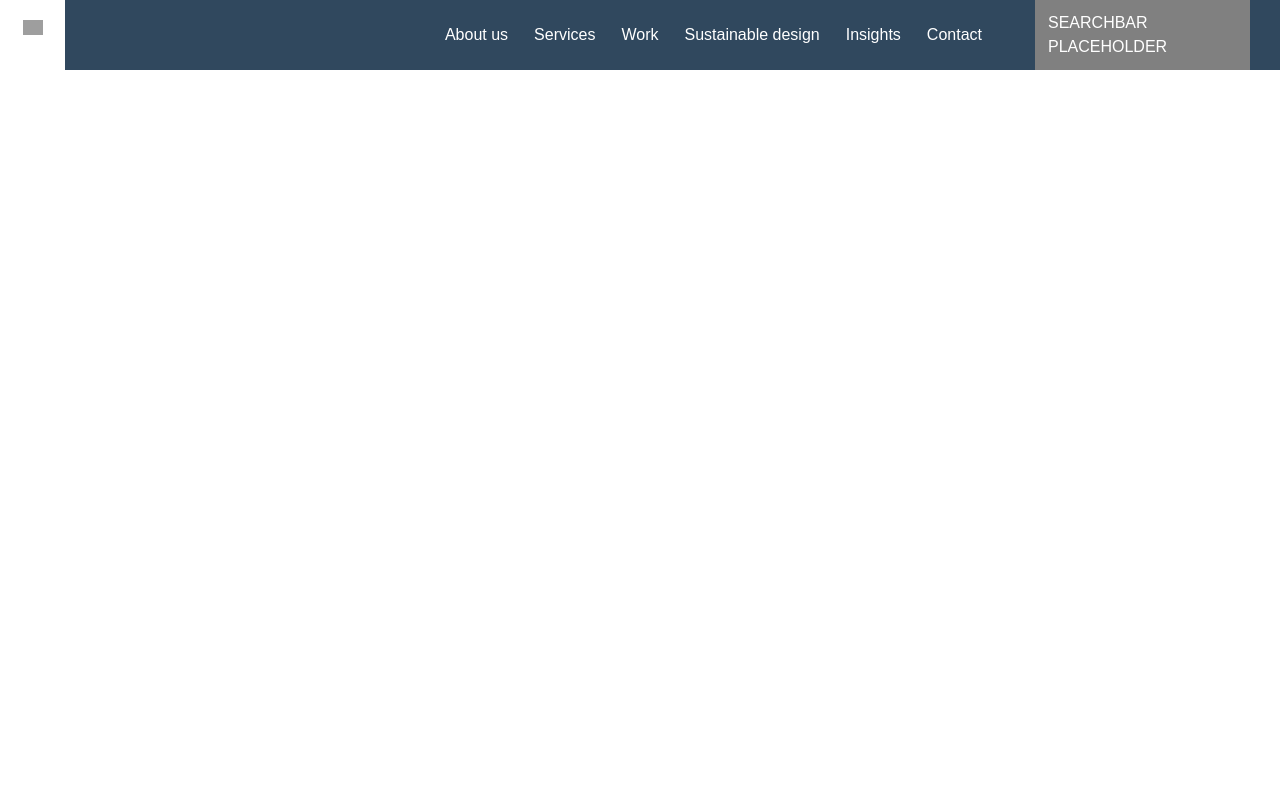
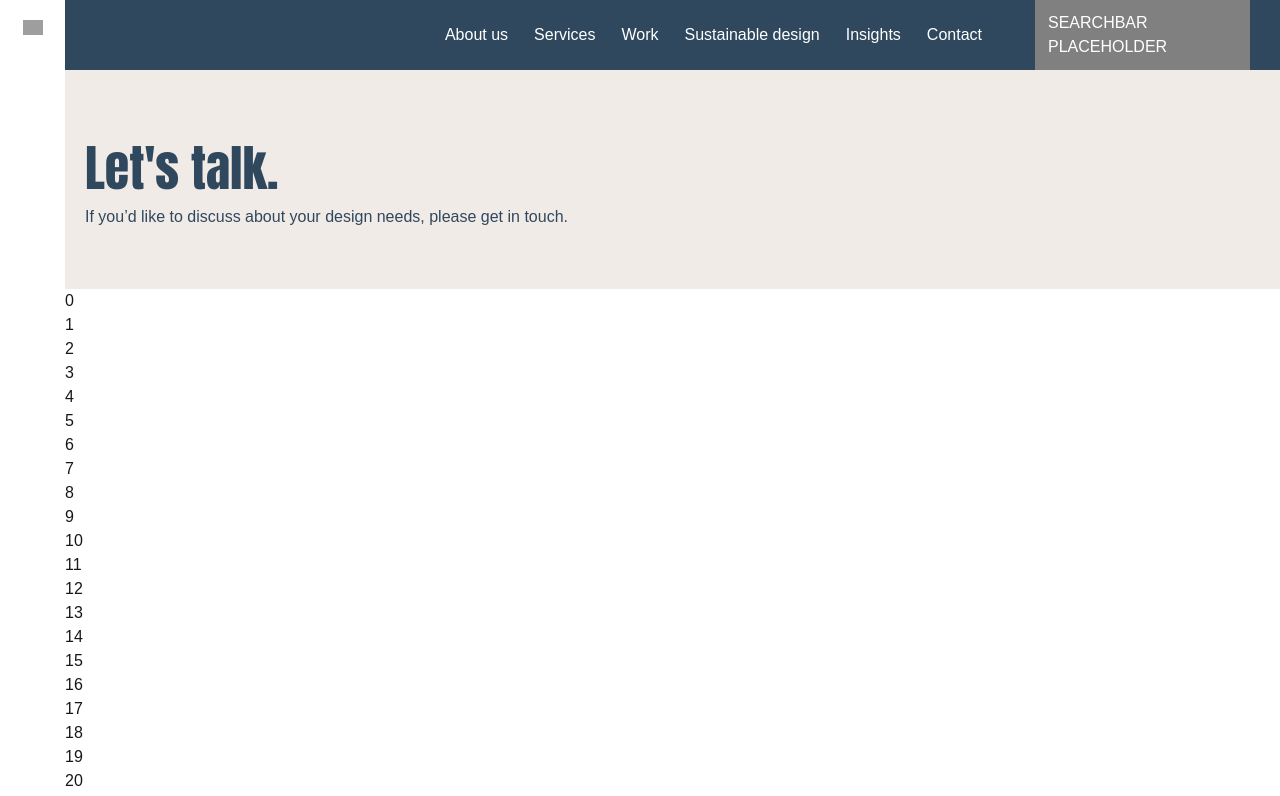
Before and after one commit to digital-cowboy-91/wdc-contact-page, a Next.js app: page / in a window 1280 px wide. Shown: the top 796 px of the page. Built offline with nearby package versions, Linux system fonts and the light colour scheme; grey boxes are pictures that could not be loaded; some icons are missing.

Commit message:
adds page header

```diff
--- /dev/null
+++ b/app/components/PageHeader.tsx
@@ -0,0 +1,10 @@
+export default function PageHeader() {
+  return (
+    <div id="header" className="bg-subtle py-[60px] px-[20px] text-primary">
+      <h1 className="text-[50px]">Let's talk.</h1>
+      <p>
+        If you’d like to discuss about your design needs, please get in touch.
+      </p>
+    </div>
+  );
+}
--- a/app/globals.css
+++ b/app/globals.css
@@ -22,3 +22,7 @@ body {
   background: var(--background);
   font-family: Arial, Helvetica, sans-serif;
 }
+
+h1 {
+  font-family: Larken, Impact, sans-serif;
+}
--- a/app/layout.tsx
+++ b/app/layout.tsx
@@ -37,7 +37,7 @@ export default function RootLayout({
         className={`${geistSans.variable} ${geistMono.variable} antialiased min-h-screen flex flex-col`}
       >
         <Navbar />
-        <main className="grow">{children}</main>
+        <main className="grow ps-[var(--sidebar-size)]">{children}</main>
         <Footer />
         <Sidebar />
       </body>
--- a/app/page.tsx
+++ b/app/page.tsx
@@ -1,6 +1,9 @@
+import PageHeader from "./components/PageHeader";
+
 export default function Home() {
   return (
-    <div>
+    <div className="">
+      <PageHeader />
       {Array(100)
         .fill(0)
         .map((_val, index) => {
```
